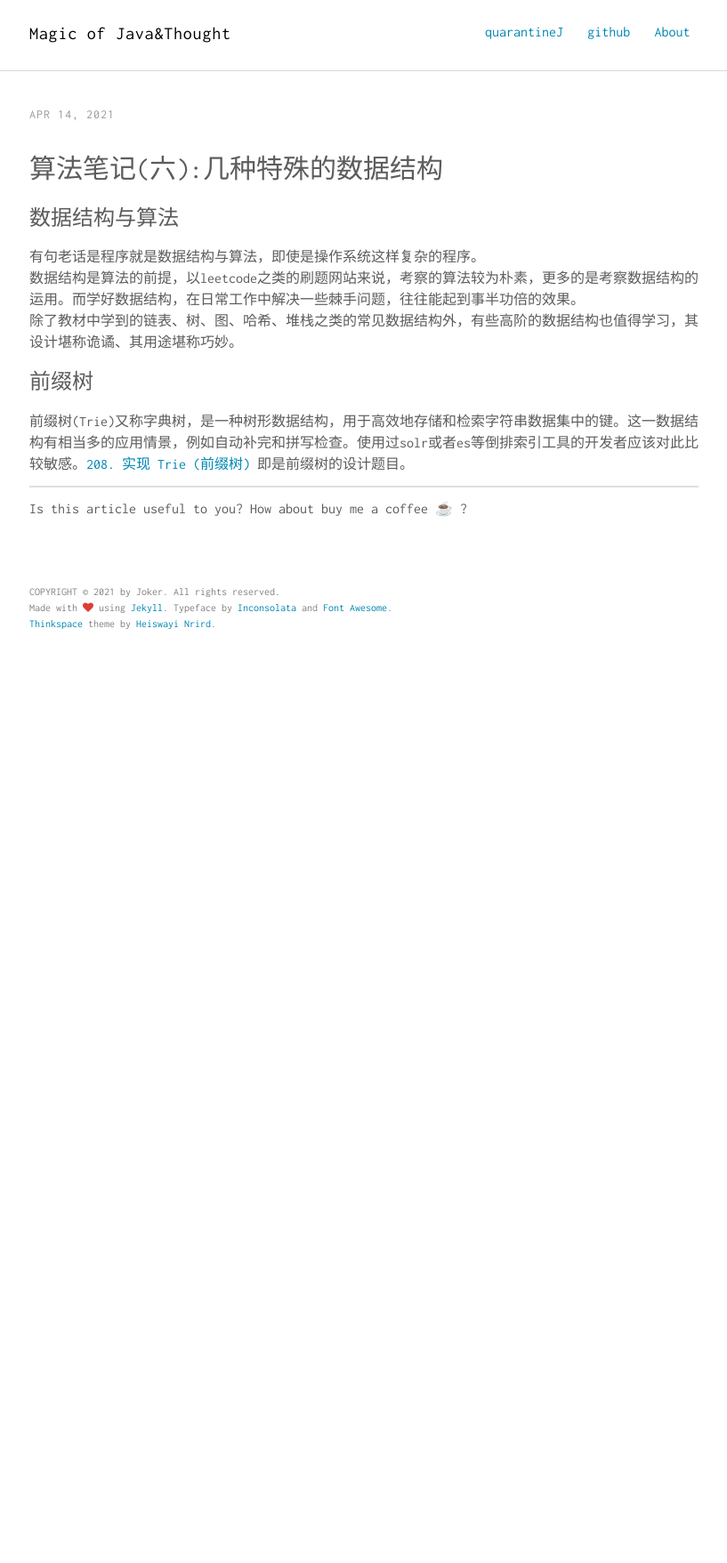
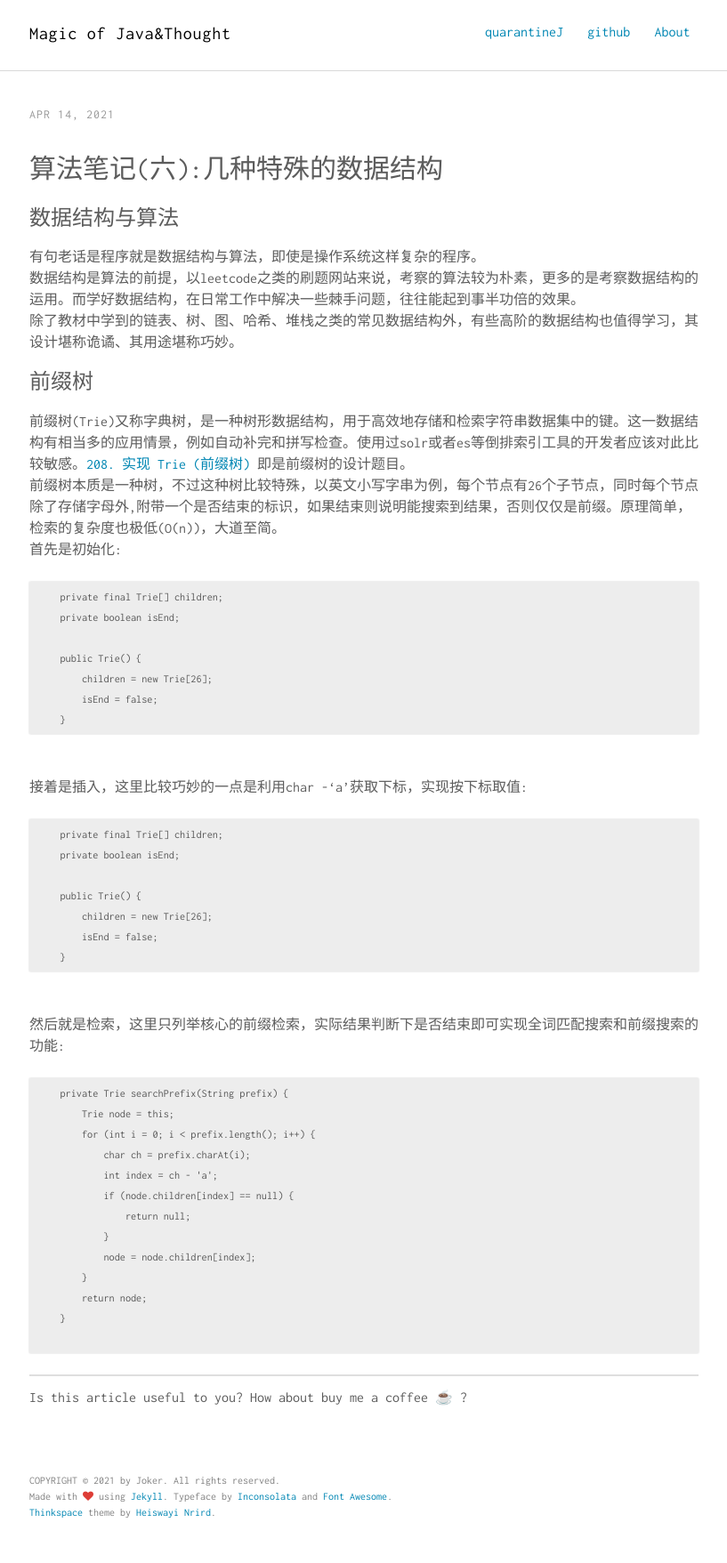
Before and after one commit to rongjoker/rongjoker.github.io, a Jekyll site: the page built from _posts/2021-04-14-algorithem6complexDS.md, in a window 1280 px wide. Shown: the whole page at 89% size, without its empty margins (231-1048 px from the left). Built offline with Jekyll 4.4.1, drawn with Linux system fonts in a browser that asks for light colours; comment, search, counter and statistics services are not loaded; before the commit the page ends 900 px from its top, so only the background shows below that.

Commit message:
前缀树

````diff
--- a/_posts/2021-04-14-algorithem6complexDS.md
+++ b/_posts/2021-04-14-algorithem6complexDS.md
@@ -13,4 +13,47 @@ title: 算法笔记(六):几种特殊的数据结构
 
 ### 前缀树
 
-前缀树(Trie)又称字典树，是一种树形数据结构，用于高效地存储和检索字符串数据集中的键。这一数据结构有相当多的应用情景，例如自动补完和拼写检查。使用过solr或者es等倒排索引工具的开发者应该对此比较敏感。[208. 实现 Trie (前缀树)](https://leetcode-cn.com/problems/implement-trie-prefix-tree/) 即是前缀树的设计题目。
+前缀树(Trie)又称字典树，是一种树形数据结构，用于高效地存储和检索字符串数据集中的键。这一数据结构有相当多的应用情景，例如自动补完和拼写检查。使用过solr或者es等倒排索引工具的开发者应该对此比较敏感。[208. 实现 Trie (前缀树)](https://leetcode-cn.com/problems/implement-trie-prefix-tree/) 即是前缀树的设计题目。<br>
+前缀树本质是一种树，不过这种树比较特殊，以英文小写字串为例，每个节点有26个子节点，同时每个节点除了存储字母外,附带一个是否结束的标识，如果结束则说明能搜索到结果，否则仅仅是前缀。原理简单，检索的复杂度也极低(O(n))，大道至简。
+<br>
+首先是初始化:
+```
+    private final Trie[] children;
+    private boolean isEnd;
+
+    public Trie() {
+        children = new Trie[26];
+        isEnd = false;
+    }
+```
+<br>
+接着是插入，这里比较巧妙的一点是利用char -'a'获取下标，实现按下标取值:
+
+```
+    private final Trie[] children;
+    private boolean isEnd;
+
+    public Trie() {
+        children = new Trie[26];
+        isEnd = false;
+    }
+```
+
+<br>
+然后就是检索，这里只列举核心的前缀检索，实际结果判断下是否结束即可实现全词匹配搜索和前缀搜索的功能:
+
+```
+    private Trie searchPrefix(String prefix) {
+        Trie node = this;
+        for (int i = 0; i < prefix.length(); i++) {
+            char ch = prefix.charAt(i);
+            int index = ch - 'a';
+            if (node.children[index] == null) {
+                return null;
+            }
+            node = node.children[index];
+        }
+        return node;
+    }
+
+```
````
